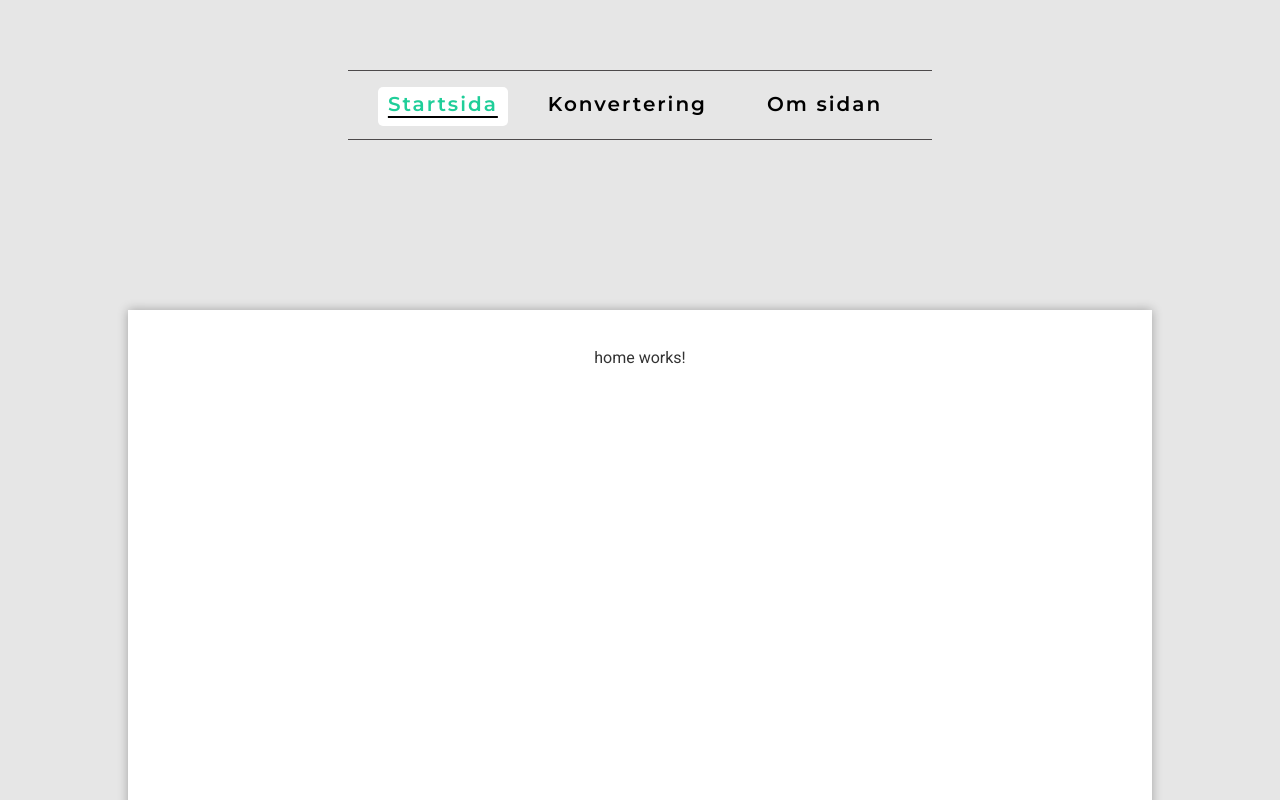
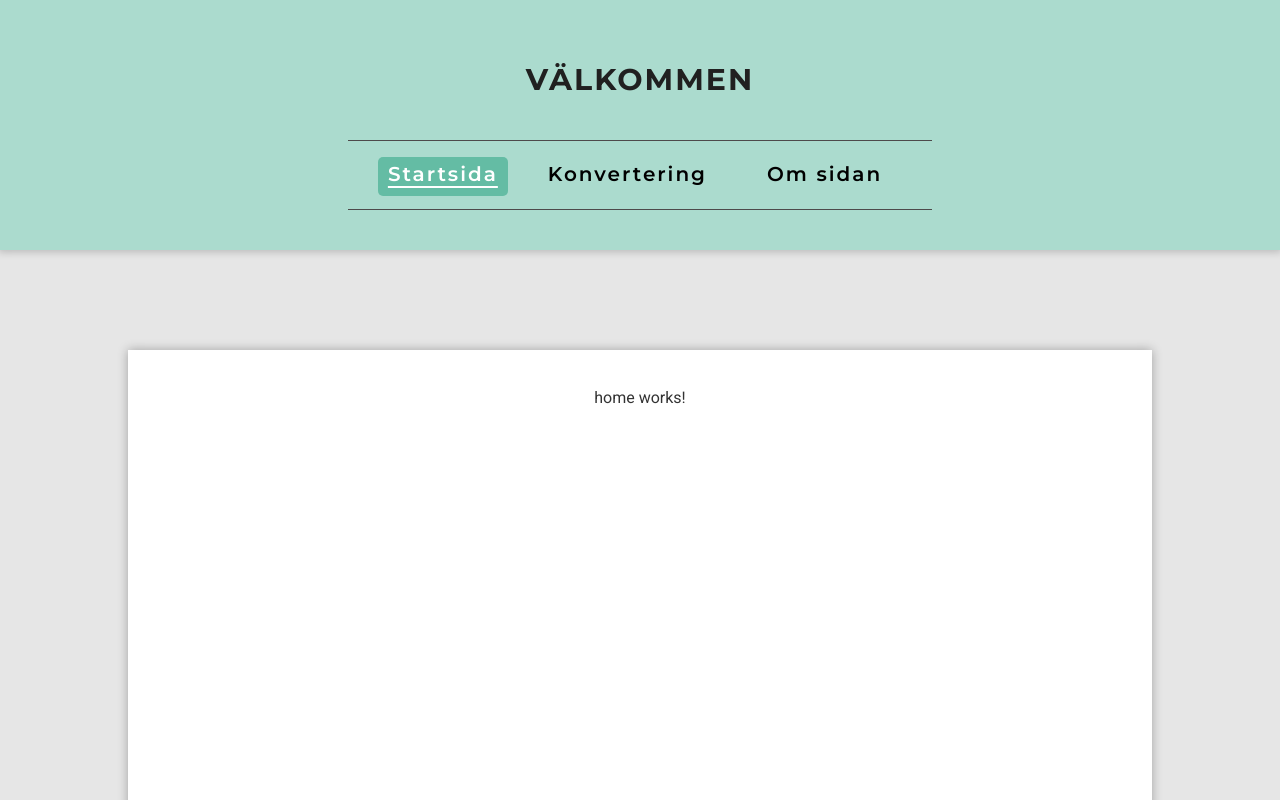
Before and after one commit to iswe2301/typescript-moment3, an Angular app: page /home in a window 1280 px wide. Shown: the top 800 px of the page. Built offline with nearby package versions, Linux system fonts and the light colour scheme.

Commit message:
Lagt till h1-rubrik i header och justerat styling för header, nav och active-länkar.

```diff
--- a/src/app/header/header.component.html
+++ b/src/app/header/header.component.html
@@ -1,5 +1,6 @@
 <!-- Header innehållande navmeny, använder Angulars routing och active-komponent för länkar -->
 <header>
+    <h1>VÄLKOMMEN</h1>
     <nav id="menu">
         <ul>
             <li><a routerLink="/home" routerLinkActive="active">Startsida</a></li>
--- a/src/app/header/header.component.scss
+++ b/src/app/header/header.component.scss
@@ -7,6 +7,8 @@ header {
   justify-content: center;
   align-items: center;
   padding: 2rem;
+  background-color: abstracts.$mobile-nav-color;
+  box-shadow: 0px 0px 8px 2px rgba(0, 0, 0, 0.2);
 
   img {
     max-width: 1200px;
@@ -19,7 +21,7 @@ nav {
   justify-content: center;
   border-top: 1px solid abstracts.$nav-color;
   border-bottom: 1px solid abstracts.$nav-color;
-  margin: 5rem 10% 5rem 10%;
+  margin: 2rem 10% 2rem 10%;
   padding: 2rem;
 
   ul {
@@ -38,11 +40,11 @@ nav {
 
 // Klass för aktiv-länk
 .active {
-  color: abstracts.$link-color !important;
+  color: abstracts.$light-text-color !important;
   text-decoration: underline !important;
-  text-decoration-color: abstracts.$basic-black !important;
+  text-decoration-color: abstracts.$light-text-color !important;
   text-underline-offset: 0.5rem !important;
-  background-color: abstracts.$bg-color-white !important;
+  background-color: darken(abstracts.$mobile-nav-color, 20%) !important;
   padding: 0.5rem 1rem 1rem 1rem !important;
   border-radius: 5px !important;
 }
```
